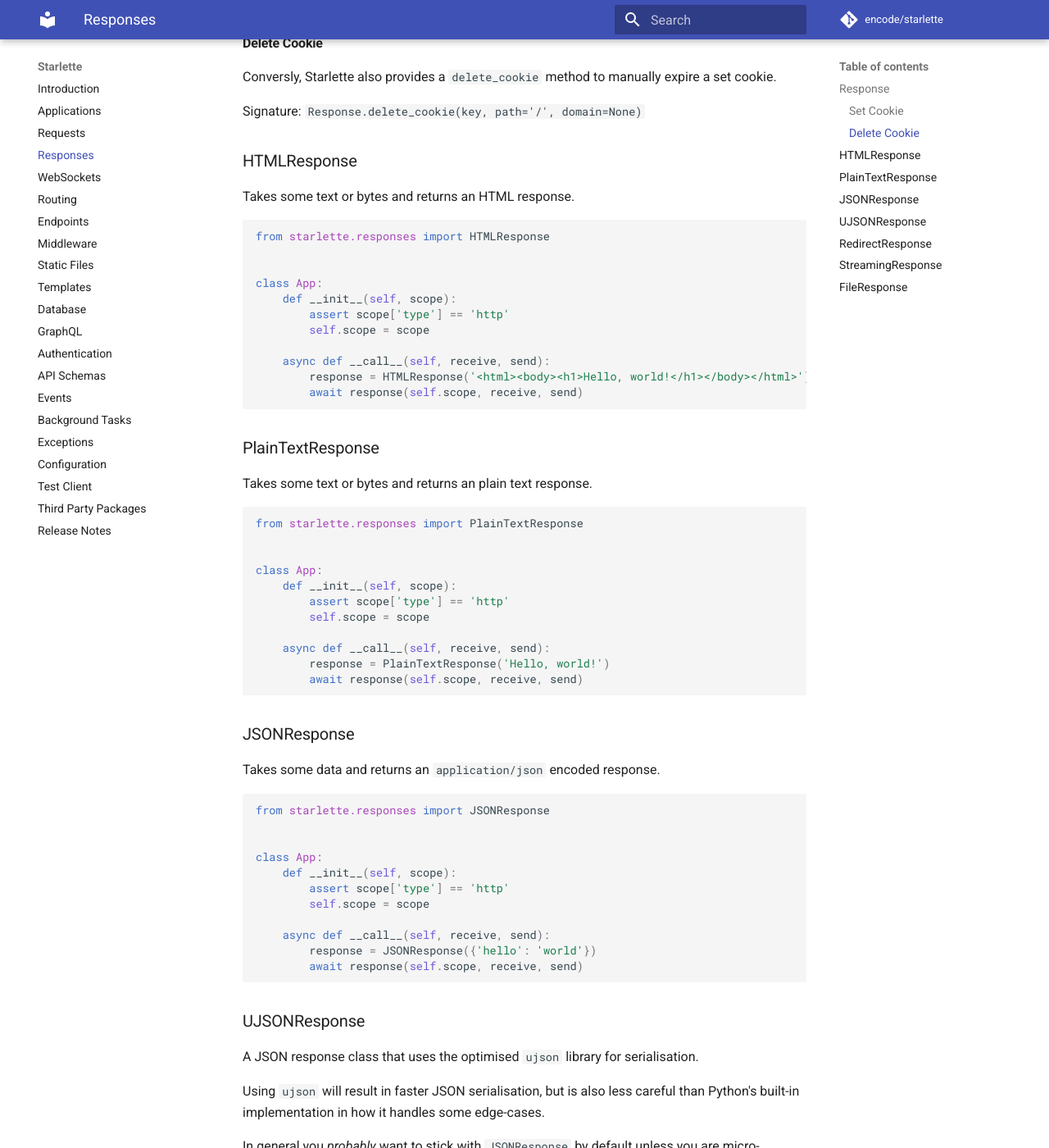
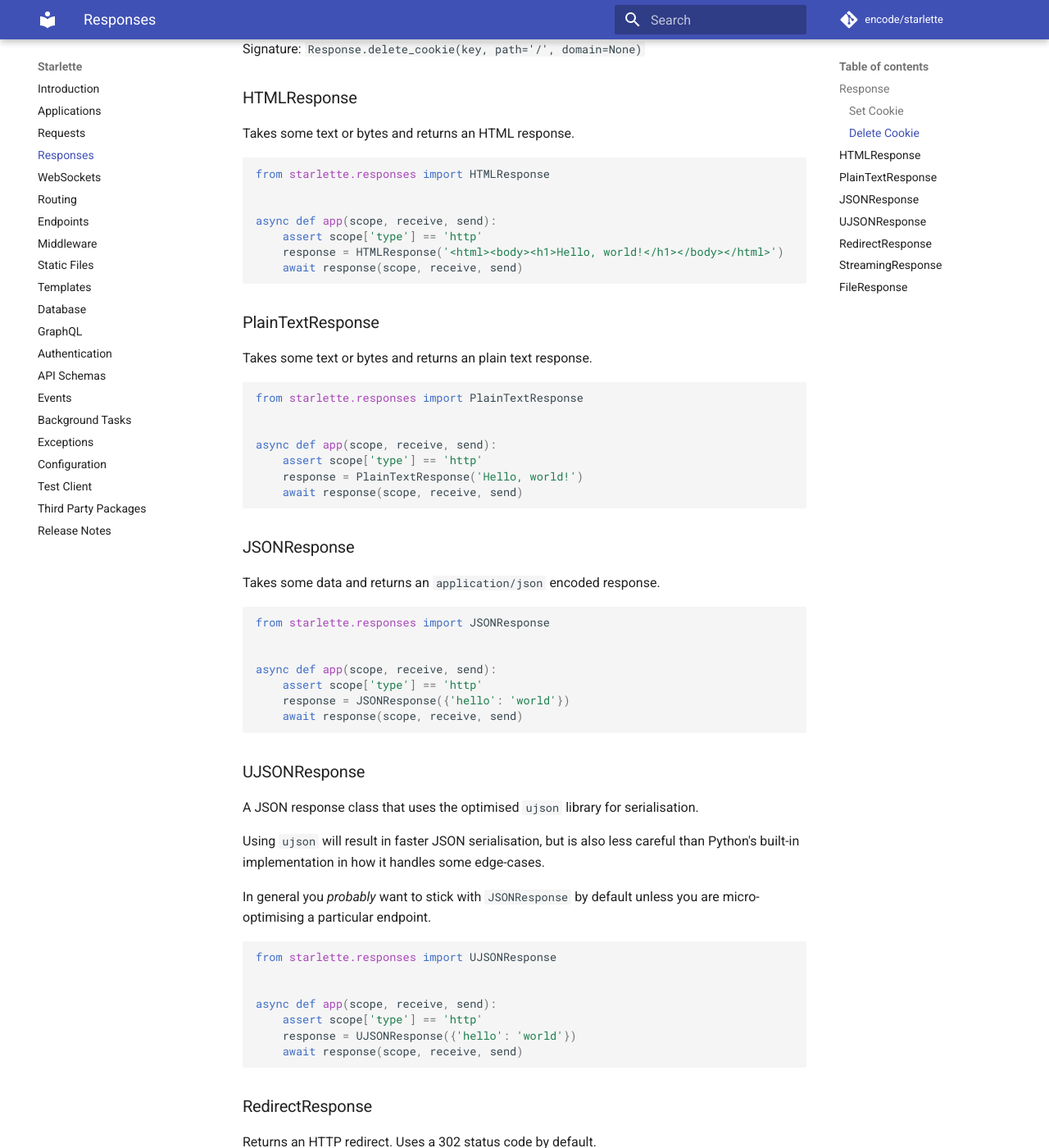
Before and after one commit to hidraco/starlette, an MkDocs documentation site: the page built from docs/responses.md, in a window 1280 px wide and 1400 px high, scrolled down 1312 px. Shown: the whole window at 82% size. Built offline with MkDocs 1.6.1 and Material for MkDocs 9.7.7, drawn with Linux system fonts in a browser that asks for light colours; comment, search, counter and statistics services are not loaded; some of the changed text lies outside the part shown.

````diff
--- a/docs/responses.md
+++ b/docs/responses.md
@@ -22,14 +22,10 @@ ASGI application instance.
 from starlette.responses import Response
 
 
-class App:
-    def __init__(self, scope):
-        assert scope['type'] == 'http'
-        self.scope = scope
-
-    async def __call__(self, receive, send):
-        response = Response('Hello, world!', media_type='text/plain')
-        await response(self.scope, receive, send)
+async def app(scope, receive, send):
+    assert scope['type'] == 'http'
+    response = Response('Hello, world!', media_type='text/plain')
+    await response(scope, receive, send)
 ```
 #### Set Cookie
 
@@ -61,14 +57,10 @@ Takes some text or bytes and returns an HTML response.
 from starlette.responses import HTMLResponse
 
 
-class App:
-    def __init__(self, scope):
-        assert scope['type'] == 'http'
-        self.scope = scope
-
-    async def __call__(self, receive, send):
-        response = HTMLResponse('<html><body><h1>Hello, world!</h1></body></html>')
-        await response(self.scope, receive, send)
+async def app(scope, receive, send):
+    assert scope['type'] == 'http'
+    response = HTMLResponse('<html><body><h1>Hello, world!</h1></body></html>')
+    await response(scope, receive, send)
 ```
 
 ### PlainTextResponse
@@ -79,14 +71,10 @@ Takes some text or bytes and returns an plain text response.
 from starlette.responses import PlainTextResponse
 
 
-class App:
-    def __init__(self, scope):
-        assert scope['type'] == 'http'
-        self.scope = scope
-
-    async def __call__(self, receive, send):
-        response = PlainTextResponse('Hello, world!')
-        await response(self.scope, receive, send)
+async def app(scope, receive, send):
+    assert scope['type'] == 'http'
+    response = PlainTextResponse('Hello, world!')
+    await response(scope, receive, send)
 ```
 
 ### JSONResponse
@@ -97,14 +85,10 @@ Takes some data and returns an `application/json` encoded response.
 from starlette.responses import JSONResponse
 
 
-class App:
-    def __init__(self, scope):
-        assert scope['type'] == 'http'
-        self.scope = scope
-
-    async def __call__(self, receive, send):
-        response = JSONResponse({'hello': 'world'})
-        await response(self.scope, receive, send)
+async def app(scope, receive, send):
+    assert scope['type'] == 'http'
+    response = JSONResponse({'hello': 'world'})
+    await response(scope, receive, send)
 ```
 
 ### UJSONResponse
@@ -121,14 +105,10 @@ you are micro-optimising a particular endpoint.
 from starlette.responses import UJSONResponse
 
 
-class App:
-    def __init__(self, scope):
-        assert scope['type'] == 'http'
-        self.scope = scope
-
-    async def __call__(self, receive, send):
-        response = UJSONResponse({'hello': 'world'})
-        await response(self.scope, receive, send)
+async def app(scope, receive, send):
+    assert scope['type'] == 'http'
+    response = UJSONResponse({'hello': 'world'})
+    await response(scope, receive, send)
 ```
 
 ### RedirectResponse
@@ -139,17 +119,13 @@ Returns an HTTP redirect. Uses a 302 status code by default.
 from starlette.responses import PlainTextResponse, RedirectResponse
 
 
-class App:
-    def __init__(self, scope):
-        assert scope['type'] == 'http'
-        self.scope = scope
-
-    async def __call__(self, receive, send):
-        if self.scope['path'] != '/':
-            response = RedirectResponse(url='/')
-        else:
-            response = PlainTextResponse('Hello, world!')
-        await response(self.scope, receive, send)
+async def app(scope, receive, send):
+    assert scope['type'] == 'http'
+    if scope['path'] != '/':
+        response = RedirectResponse(url='/')
+    else:
+        response = PlainTextResponse('Hello, world!')
+    await response(scope, receive, send)
 ```
 
 ### StreamingResponse
@@ -169,15 +145,11 @@ async def slow_numbers(minimum, maximum):
     yield('</ul></body></html>')
 
 
-class App:
-    def __init__(self, scope):
-        assert scope['type'] == 'http'
-        self.scope = scope
-
-    async def __call__(self, receive, send):
-        generator = slow_numbers(1, 10)
-        response = StreamingResponse(generator, media_type='text/html')
-        await response(self.scope, receive, send)
+async def app(scope, receive, send):
+    assert scope['type'] == 'http'
+    generator = slow_numbers(1, 10)
+    response = StreamingResponse(generator, media_type='text/html')
+    await response(scope, receive, send)
 ```
 
 Have in mind that <a href="https://docs.python.org/3/glossary.html#term-file-like-object" target="_blank">file-like</a> objects (like those created by `open()`) are normal iterators. So, you can return them directly in a `StreamingResponse`.
@@ -199,12 +171,8 @@ File responses will include appropriate `Content-Length`, `Last-Modified` and `E
 from starlette.responses import FileResponse
 
 
-class App:
-    def __init__(self, scope):
-        assert scope['type'] == 'http'
-        self.scope = scope
-
-    async def __call__(self, receive, send):
-        response = FileResponse('statics/favicon.ico')
-        await response(self.scope, receive, send)
+async def app(scope, receive, send):
+    assert scope['type'] == 'http'
+    response = FileResponse('statics/favicon.ico')
+    await response(scope, receive, send)
 ```
````
Also changed, not shown: docs/index.md (+6 -10 lines), docs/requests.md (+14 -22 lines), docs/testclient.md (+12 -20 lines).
